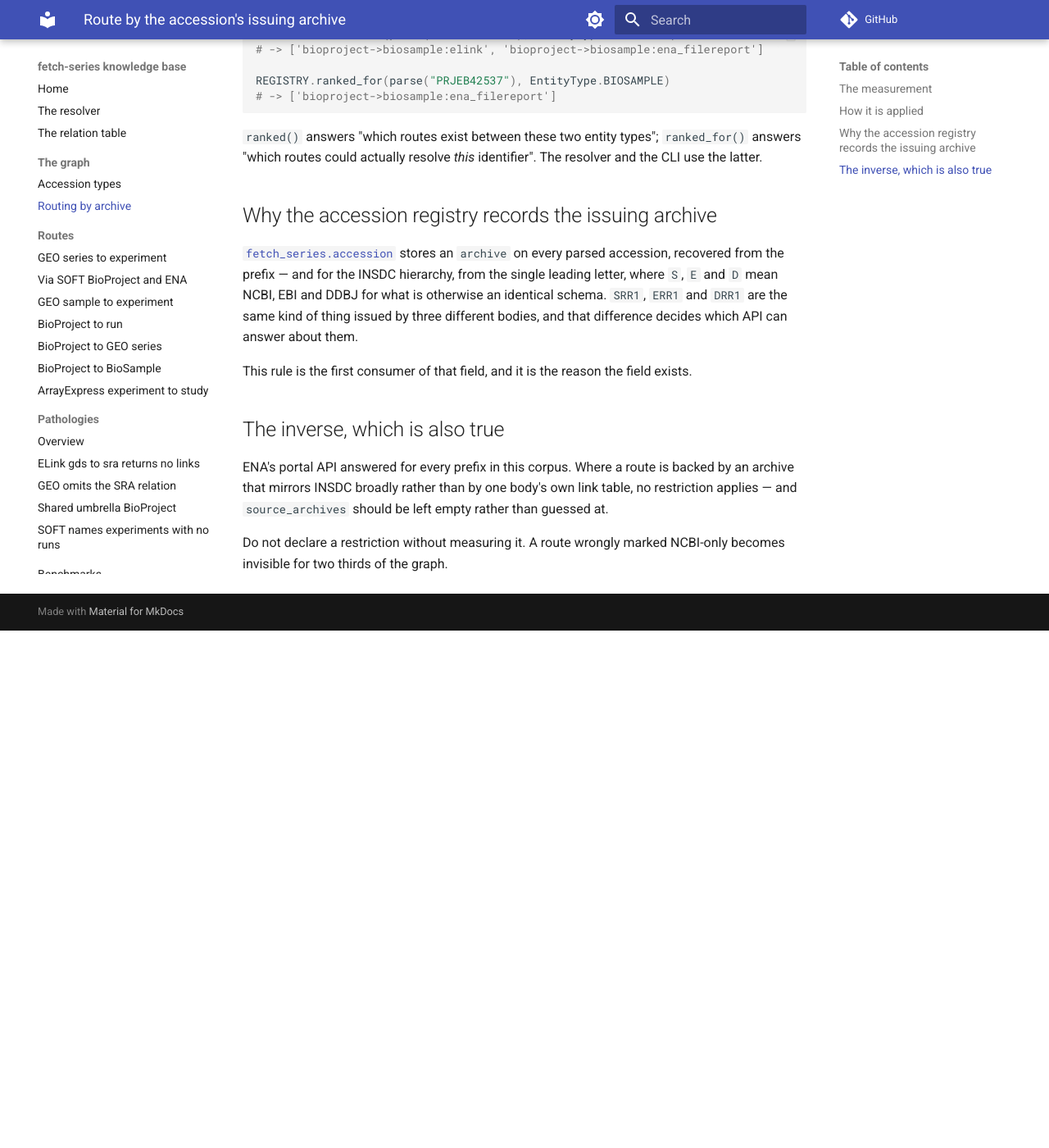
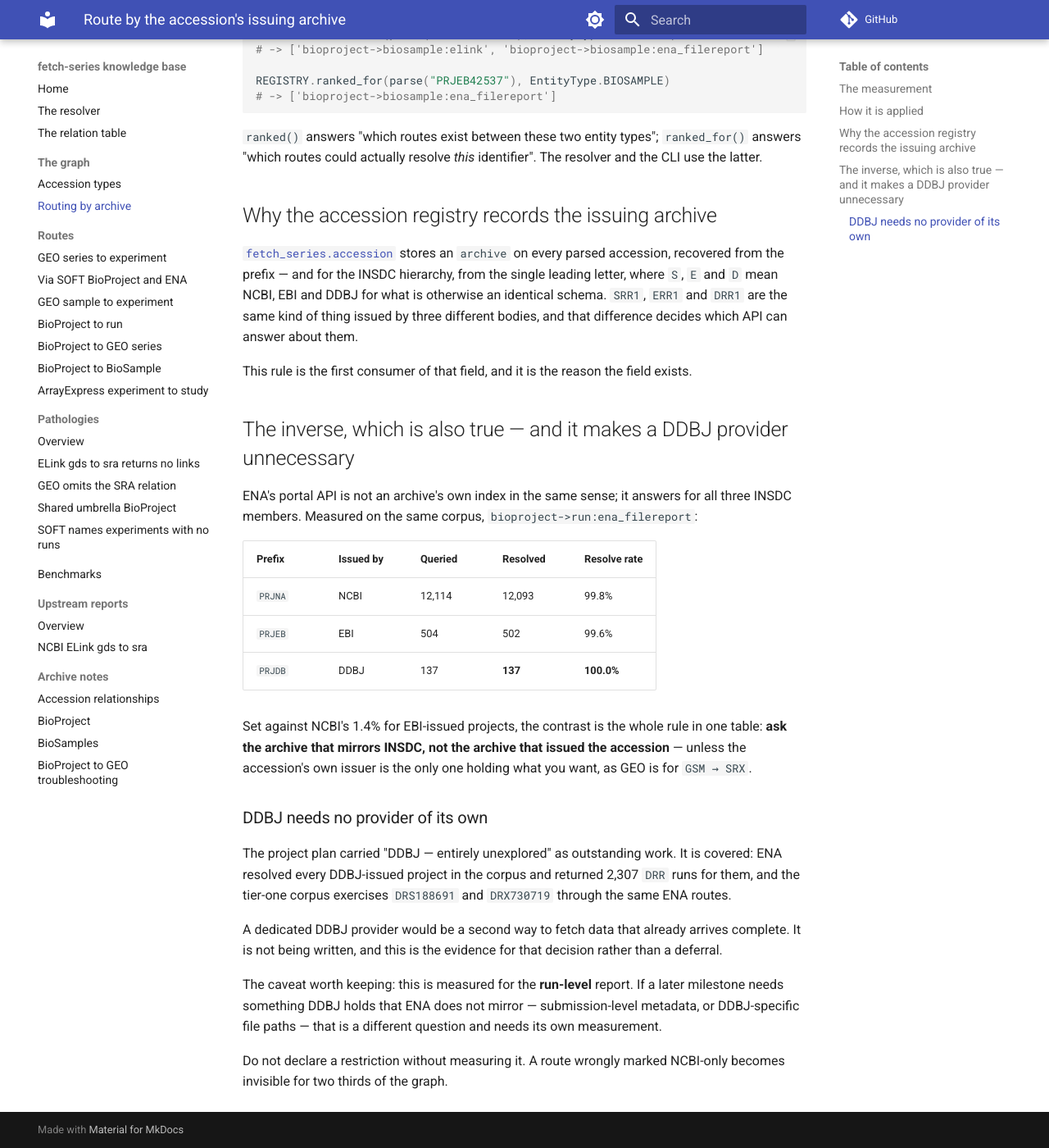
Before and after one commit to cellgeni/fetch-series, an MkDocs documentation site: the page built from docs/graph/routing-by-archive.md, in a window 1280 px wide and 1400 px high, scrolled down 884 px. Shown: the whole window at 82% size. Built offline with MkDocs 1.6.1 and Material for MkDocs 9.7.7, drawn with Linux system fonts in a browser that asks for light colours; comment, search, counter and statistics services are not loaded; before the commit the page ends 1653 px from its top, so only the background shows below that.

Commit message:
docs: ENA covers DDBJ, so no DDBJ provider is needed
The plan carried 'DDBJ -- entirely unexplored' as outstanding work. It is
covered, and the existing census data already showed it: ENA's filereport
resolved 137 of 137 DDBJ-issued projects and returned 2,307 DRR runs for them,
against NCBI's 1.4% for EBI-issued projects.

The rule in one table: ask the archive that mirrors INSDC, not the archive that
issued the accession -- unless the issuer is the only one holding what you want,
as GEO is for GSM -> SRX.

Recorded as a decision with evidence rather than a deferral, with the caveat
that this is measured for the run-level report only.

Co-Authored-By: Claude Opus 5 <noreply@anthropic.com>

```diff
--- a/docs/graph/routing-by-archive.md
+++ b/docs/graph/routing-by-archive.md
@@ -53,11 +53,36 @@ bodies, and that difference decides which API can answer about them.
 
 This rule is the first consumer of that field, and it is the reason the field exists.
 
-## The inverse, which is also true
+## The inverse, which is also true — and it makes a DDBJ provider unnecessary
 
-ENA's portal API answered for every prefix in this corpus. Where a route is backed by an
-archive that mirrors INSDC broadly rather than by one body's own link table, no restriction
-applies — and `source_archives` should be left empty rather than guessed at.
+ENA's portal API is not an archive's own index in the same sense; it answers for all three
+INSDC members. Measured on the same corpus, `bioproject->run:ena_filereport`:
+
+| Prefix | Issued by | Queried | Resolved | Resolve rate |
+|---|---|---|---|---|
+| `PRJNA` | NCBI | 12,114 | 12,093 | 99.8% |
+| `PRJEB` | EBI | 504 | 502 | 99.6% |
+| `PRJDB` | DDBJ | 137 | **137** | **100.0%** |
+
+Set against NCBI's 1.4% for EBI-issued projects, the contrast is the whole rule in one
+table: **ask the archive that mirrors INSDC, not the archive that issued the accession** —
+unless the accession's own issuer is the only one holding what you want, as GEO is for
+`GSM → SRX`.
+
+### DDBJ needs no provider of its own
+
+The project plan carried "DDBJ — entirely unexplored" as outstanding work. It is covered:
+ENA resolved every DDBJ-issued project in the corpus and returned 2,307 `DRR` runs for
+them, and the tier-one corpus exercises `DRS188691` and `DRX730719` through the same ENA
+routes.
+
+A dedicated DDBJ provider would be a second way to fetch data that already arrives
+complete. It is not being written, and this is the evidence for that decision rather than a
+deferral.
+
+The caveat worth keeping: this is measured for the **run-level** report. If a later
+milestone needs something DDBJ holds that ENA does not mirror — submission-level metadata,
+or DDBJ-specific file paths — that is a different question and needs its own measurement.
 
 Do not declare a restriction without measuring it. A route wrongly marked NCBI-only becomes
 invisible for two thirds of the graph.
```
